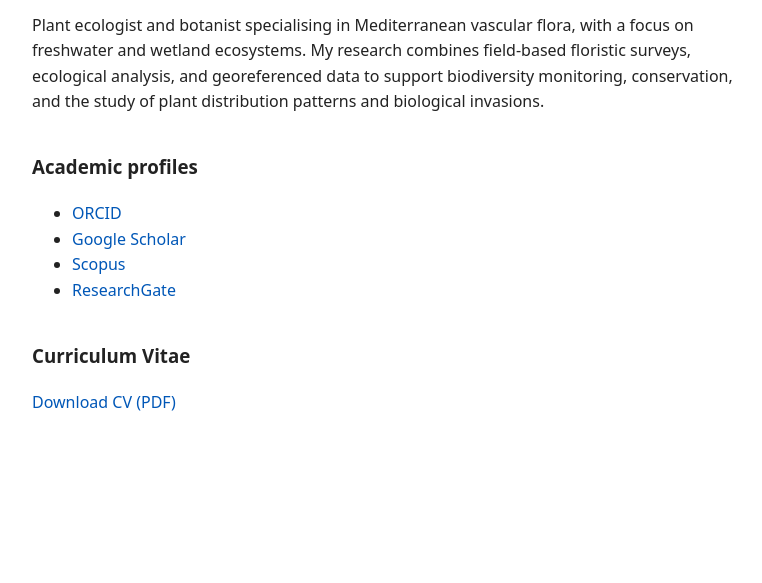
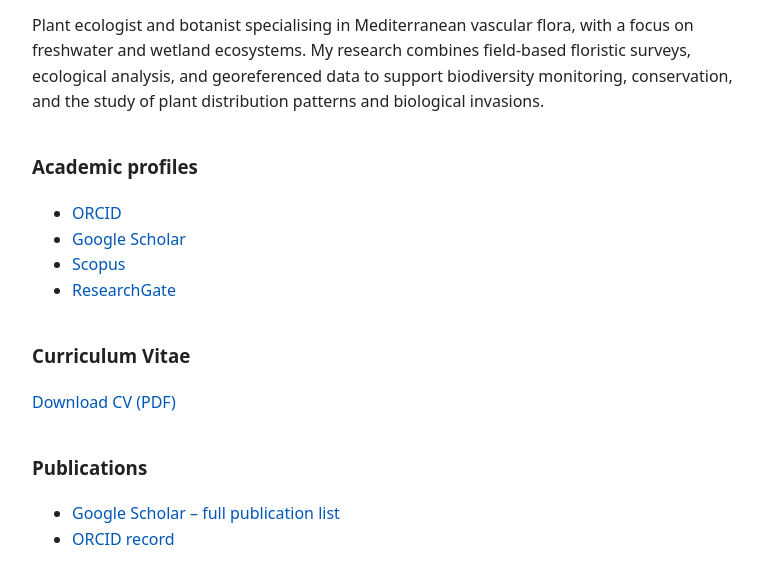
Before and after one commit to lorenzopinzani/lorenzopinzani.github.io, a plain HTML site: page index.html in a window 1280 px wide. Shown: the part 203-786 px from the top of the page, without its empty margins (248-1010 px from the left). Drawn offline with Linux system fonts and the light colour scheme.

Commit message:
Add publications links

```diff
--- a/index.html
+++ b/index.html
@@ -62,5 +62,21 @@ conservation, and the study of plant distribution patterns and biological invasi
   </a>
 </p>
 
+  <h3>Publications</h3>
+
+<ul>
+  <li>
+    <a href="https://scholar.google.com/citations?user=16P6EWUAAAAJ" target="_blank">
+      Google Scholar – full publication list
+    </a>
+  </li>
+  <li>
+    <a href="https://orcid.org/0000-0002-7395-7925" target="_blank">
+      ORCID record
+    </a>
+  </li>
+</ul>
+
+
 </body>
 </html>
```
